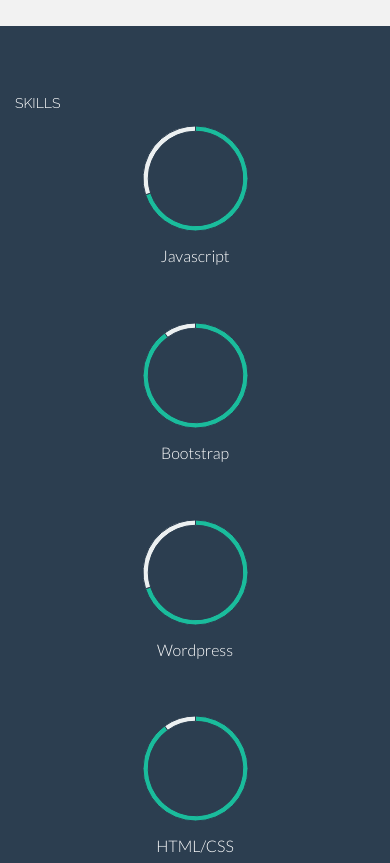
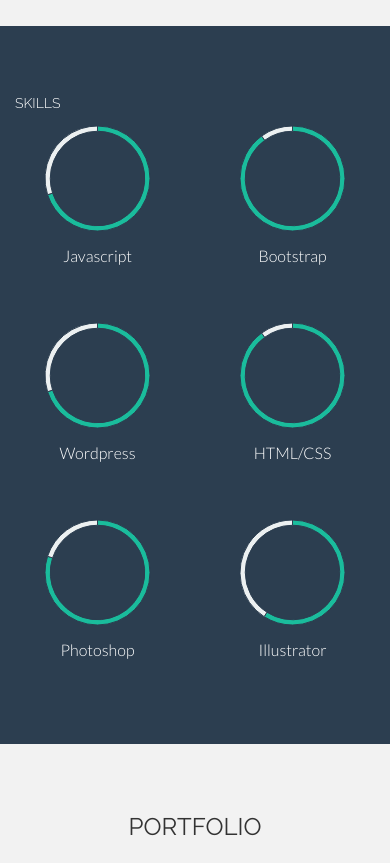
Before and after one commit to codesproject/myportfolio, a plain HTML site: page index.html in a window 390 px wide. Shown: the part 3140-4003 px from the top of the page. Drawn offline with Linux system fonts and the light colour scheme.

Commit message:
update skil chart

```diff
--- a/index.html
+++ b/index.html
@@ -288,33 +288,33 @@
                 <div class="col-lg-2 col-lg-offset-1">
                     <h5>SKILLS</h5>
                 </div>
-                <div class="col-lg-3 centered">
+                <div class="col-lg-3 col-xs-6 centered">
                     <canvas id="javascript" height="115" width="115"> </canvas>
                     <p>Javascript</p>
                     <br>
                 </div>
-                <div class="col-lg-3 centered">
+                <div class="col-lg-3 col-xs-6 centered">
                     <canvas id="bootstrap" height="115" width="115"></canvas>
                     <p>Bootstrap</p>
                     <br>
                 </div>
-                <div class="col-lg-3 centered">
+                <div class="col-lg-3 col-xs-6 centered">
                     <canvas id="wordpress" height="115" width="115"></canvas>
                     <p>Wordpress</p>
                     <br>
                 </div>
 
-                <div class="col-lg-3 col-lg-offset-3 centered">
+                <div class="col-lg-3 col-xs-6 col-lg-offset-3 centered">
                     <canvas id="html" height="115" width="115"></canvas>
                     <p>HTML/CSS</p>
                     <br>
                 </div>
-                <div class="col-lg-3 centered">
+                <div class="col-lg-3 col-xs-6 centered">
                     <canvas id="photoshop" height="115" width="115"></canvas>
                     <p>Photoshop</p>
                     <br>
                 </div>
-                <div class="col-lg-3 centered">
+                <div class="col-lg-3 col-xs-6 centered">
                     <canvas id="illustrator" height="115" width="115"></canvas>
                     <p>Illustrator</p>
                     <br>
```
